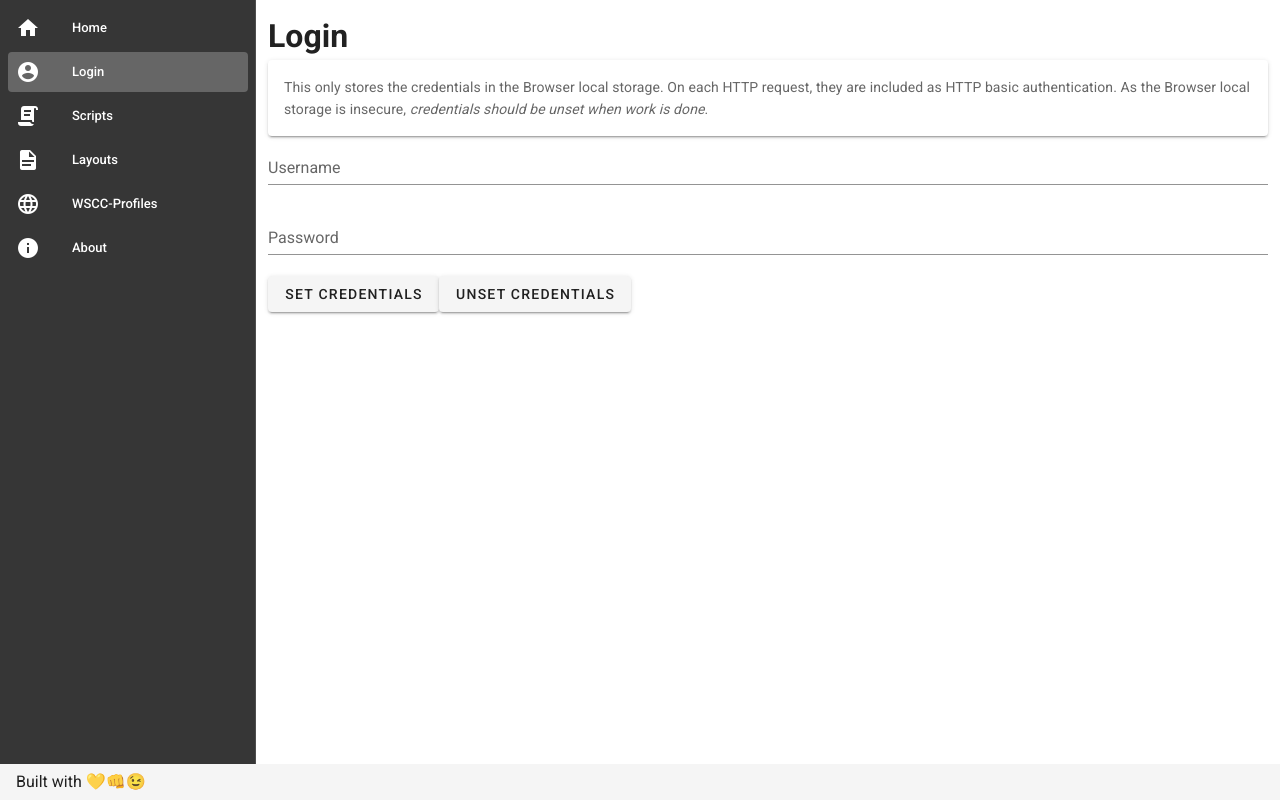
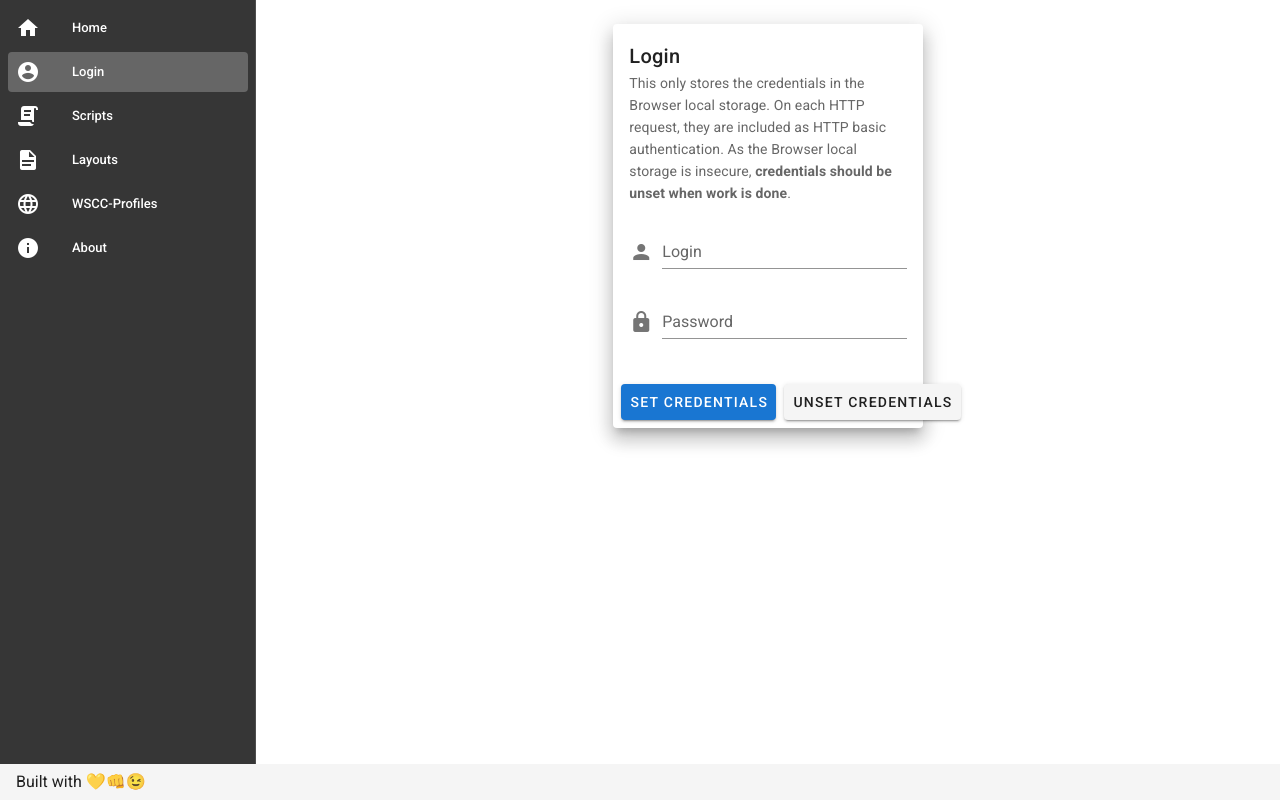
Before and after one commit to debuglevel/omnitracker-internals, a Vue app in the folder vue/: page /#/login in a window 1280 px wide. Built offline with nearby package versions, Linux system fonts and the light colour scheme.

Commit message:
Style login page

```diff
--- a/vue/src/views/Login.vue
+++ b/vue/src/views/Login.vue
@@ -1,19 +1,33 @@
 <template>
     <div>
-        <h1>Login</h1>
-        <v-card>
-            <v-card-text>
-                This only stores the credentials in the Browser local storage.
-                On each HTTP request, they are included as HTTP basic authentication.
-                As the Browser local storage is insecure, <em>credentials should be unset when work is done</em>.
-            </v-card-text>
-        </v-card>
-        <v-form>
-            <v-text-field v-model="username" label="Username" required></v-text-field>
-            <v-text-field v-model="password" label="Password" type="password" required></v-text-field>
-            <v-btn @click="login">Set credentials</v-btn>
-            <v-btn @click="logout">Unset credentials</v-btn>
-        </v-form>
+
+        <!-- Source: https://vuetifyjs.com/en/examples/layouts/centered/ -->
+        <v-container class="fill-height" fluid>
+          <v-row align="center" justify="center">
+            <v-col cols="12" sm="8" md="4">
+              <v-card class="elevation-12">
+              <v-card-title>Login</v-card-title>
+                <v-card-subtitle>
+                  This only stores the credentials in the Browser local storage.
+                  On each HTTP request, they are included as HTTP basic authentication.
+                  As the Browser local storage is insecure, <strong>credentials should be unset when work is done</strong>.
+                </v-card-subtitle>
+                <v-card-text>
+                  <v-form>
+                    <v-text-field v-model="username" label="Login" prepend-icon="mdi-account" type="text" required />
+                    <v-text-field v-model="password" label="Password" prepend-icon="mdi-lock" type="password" required />
+                  </v-form>
+                </v-card-text>
+                <v-card-actions>
+                  <v-spacer></v-spacer>
+                  <v-btn @click="login" color="primary">Set credentials</v-btn>
+                  <v-btn @click="logout">Unset credentials</v-btn>
+                </v-card-actions>
+              </v-card>
+            </v-col>
+          </v-row>
+        </v-container>
+
     </div>
 </template>
 
```
